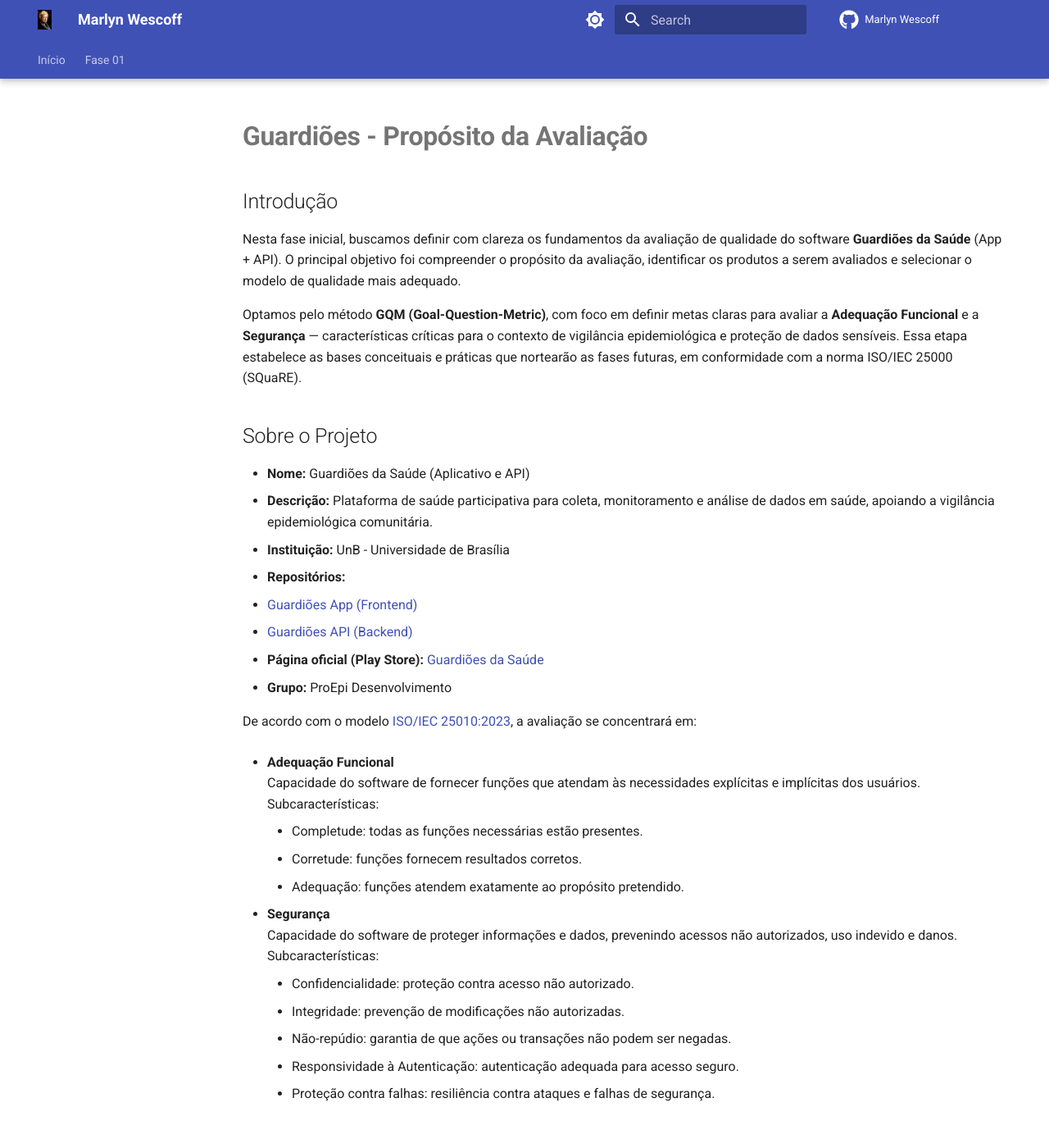
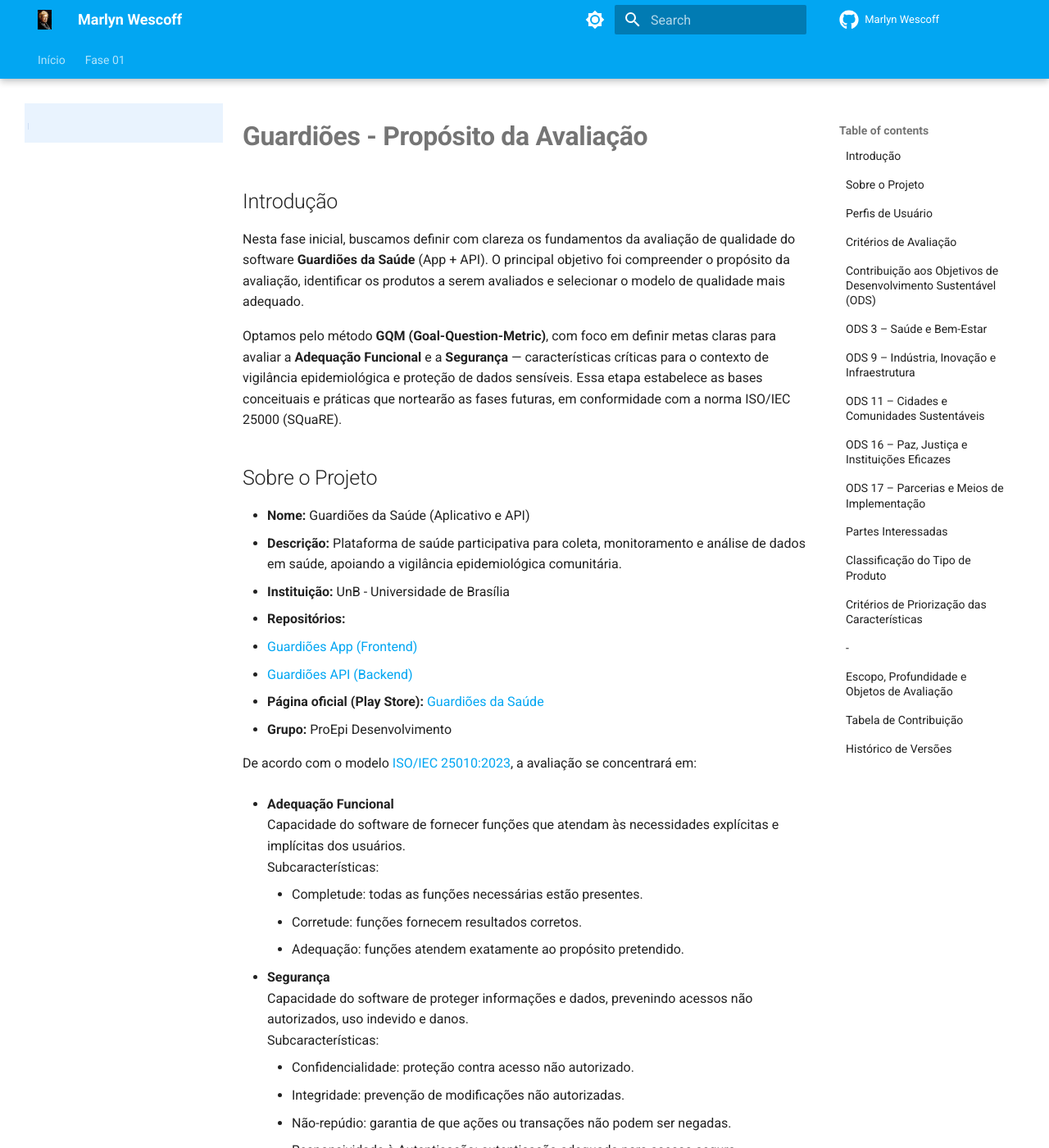
Before and after one commit to FCTE-Qualidade-de-Software-1/2025-2_T01_MARLYN-WESCOFF, an MkDocs documentation site: the page built from docs/fase01.md, in a window 1280 px wide and 1400 px high. Shown: the whole window at 82% size. Built offline with MkDocs 1.6.1 and Material for MkDocs 9.7.7, drawn with Linux system fonts in a browser that asks for light colours; comment, search, counter and statistics services are not loaded; the version menu is left out.

Commit message:
Atualiza visual

```diff
--- /dev/null
+++ b/docs/styles/extra.css
@@ -0,0 +1,42 @@
+/* Fundo azul-claro na barra lateral (só no tema claro) */
+[data-md-color-scheme="default"] .md-sidebar--primary {
+  background: #e9f3fe;       /* azul bem claro */
+}
+
+/* Links do menu: hover + foco */
+.md-nav__item .md-nav__link {
+  border-radius: 6px;
+  padding: 4px 8px;
+  transition: background .2s ease, color .2s ease;
+}
+
+.md-nav__item .md-nav__link:hover,
+.md-nav__item .md-nav__link:focus {
+  background: #d7e9fd;       /* hover */
+  color: #0d47a1;
+  font-weight: 500;
+}
+
+/* Item ativo (página atual) mais evidente */
+.md-nav__item .md-nav__link--active,
+.md-nav__item .md-nav__link--active:hover {
+  background: #cde3fc;
+  color: #0d47a1;
+  font-weight: 600;
+}
+
+/* Linhas de guia dos subitens mais sutis */
+.md-nav--primary .md-nav__list {
+  border-left: 1px solid rgba(13, 71, 161, 0.12);
+}
+
+/* Títulos das seções na nav (ex.: “Fase 01”) */
+.md-nav__title {
+  font-weight: 600;
+}
+
+/* Caixas de destaque (admonitions) mais limpas */
+.md-typeset .admonition {
+  border-radius: 8px;
+  border-left: 4px solid #1e88e5;
+}
--- a/mkdocs.yml
+++ b/mkdocs.yml
@@ -8,21 +8,19 @@ theme:
     - navigation.tabs
     - navigation.tabs.sticky
     - navigation.sections
-    - navigation.expand
     - navigation.top
     - search.highlight
     - search.share
-    - toc.integrate
     - content.code.copy
   palette:
     - scheme: default
-      primary: indigo
+      primary: light blue
       accent: indigo
       toggle:
         icon: material/brightness-7
         name: Mudar para modo escuro
     - scheme: slate
-      primary: deep blue
+      primary: light blue
       accent: lime
       toggle:
         icon: material/brightness-4
@@ -32,10 +30,12 @@ theme:
     code: Roboto Mono
   logo: https://raw.githubusercontent.com/FCTE-Qualidade-de-Software-1/2025-2_T01_MARLYN-WESCOFF/refs/heads/main/docs/images/MarlynWescoff.png
   favicon: https://raw.githubusercontent.com/FCTE-Qualidade-de-Software-1/2025-2_T01_MARLYN-WESCOFF/refs/heads/main/docs/images/favicon.ico
-  # Configuração de ícones
   icon:
     repo: fontawesome/brands/github
     logo: material/code-braces
+
+extra_css:
+  - styles/extra.css
 
 extra:
   version:
@@ -45,13 +45,12 @@ extra:
       link: https://github.com/FCTE-Qualidade-de-Software-1/2025-2_T01_MARLYN-WESCOFF.git
       name: GitHub Repository
 
-copyright: "Copyright &copy; 2025 - Equipe Marlyn Wescoff"
+copyright: "Copyright © 2025 - Equipe Marlyn Wescoff"
 
 plugins:
   - search:
       lang: pt
 
-# Extensões do Markdown
 markdown_extensions:
   - admonition
   - pymdownx.details
```
